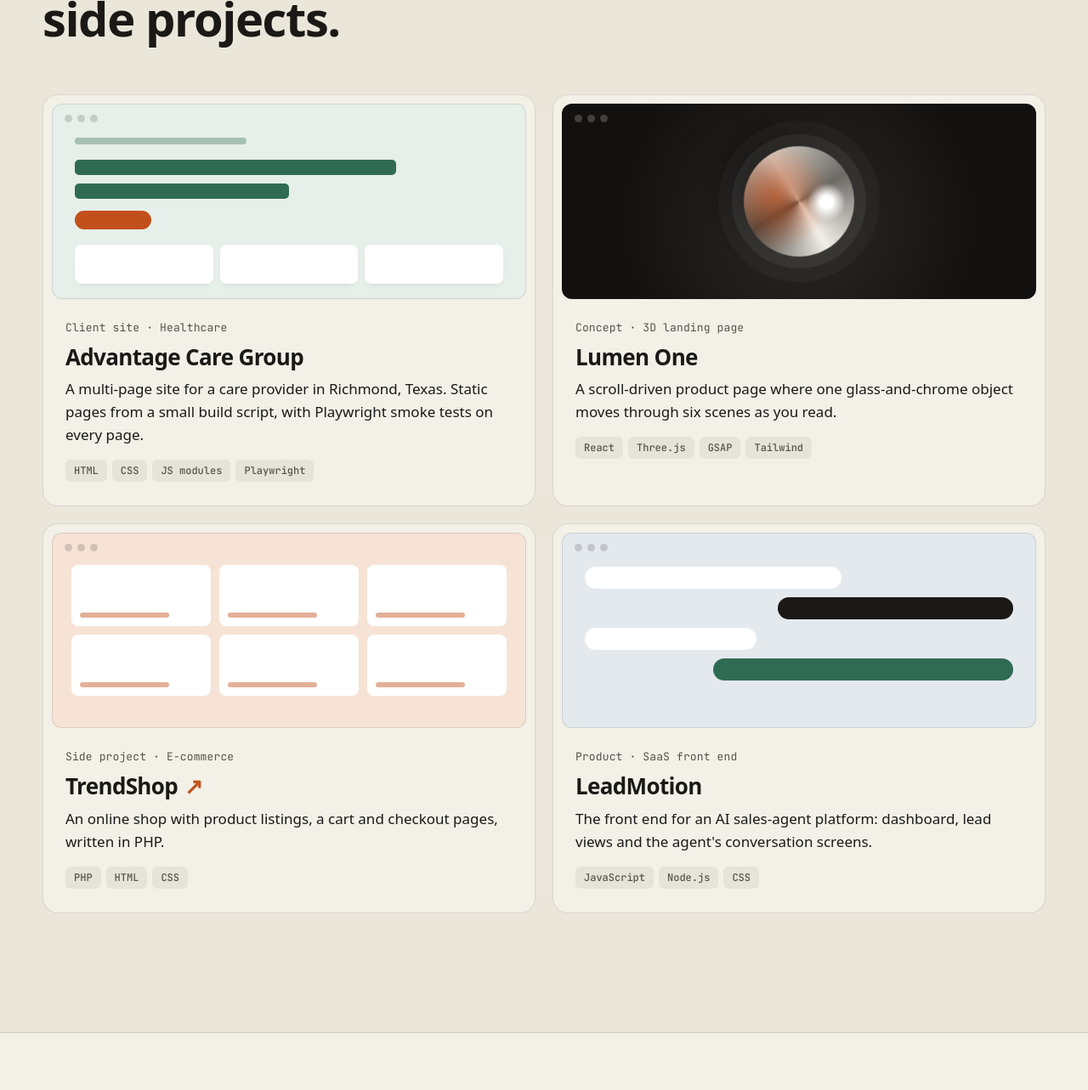
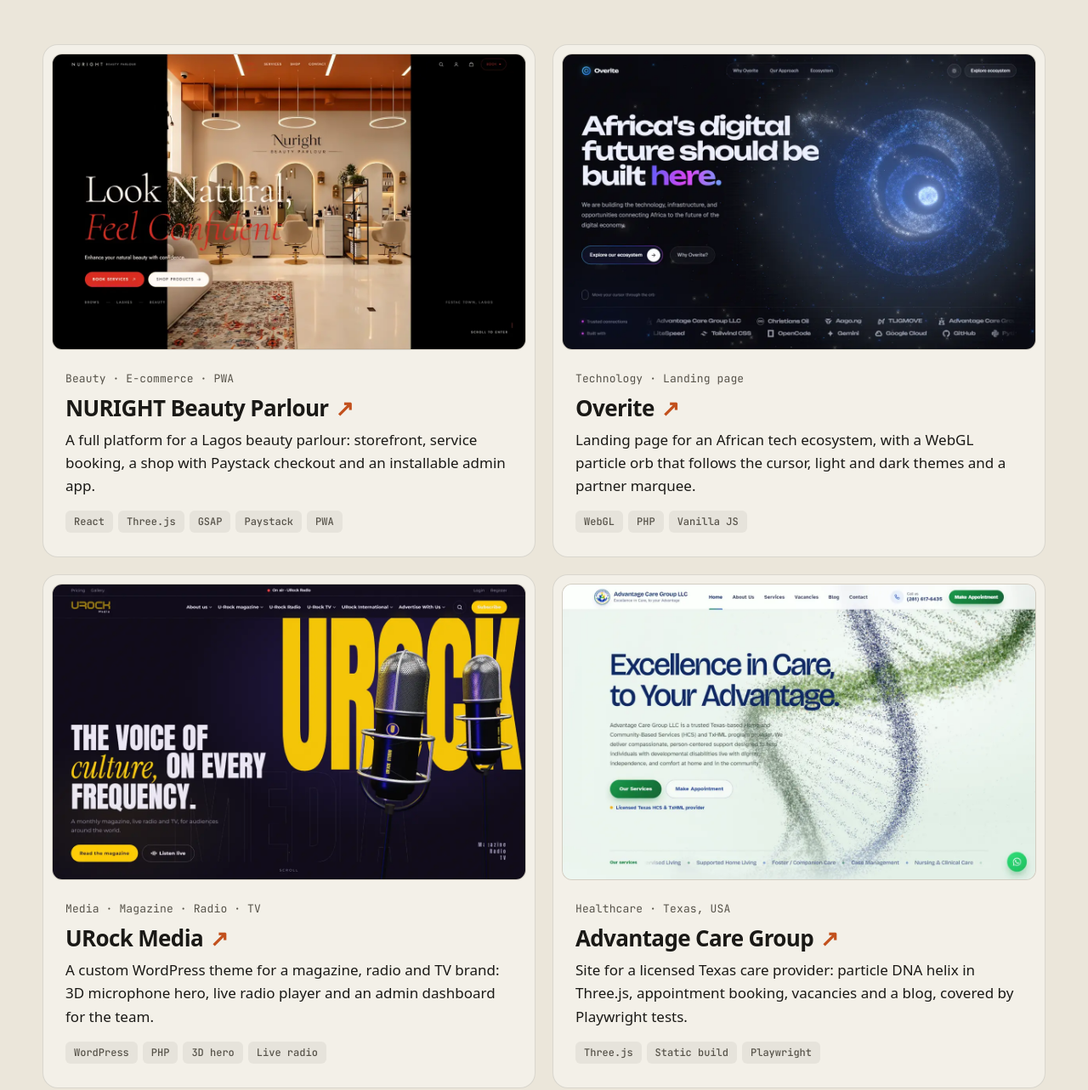
Before and after one commit to jeremiahluis4life-ctrl/Syntecxhub_Portfolio_Website, a plain HTML site: page index.html in a window 1280 px wide. Shown: the part 2013-3296 px from the top of the page at 85% size. Drawn offline with Linux system fonts and the light colour scheme; a web font is replaced by a local one.

Commit message:
Projects: real client sites with screenshots; real email and LinkedIn

```diff
--- a/index.html
+++ b/index.html
@@ -124,71 +124,51 @@
       <div class="wrap">
         <header class="section__head">
           <p class="eyebrow">02 · Projects</p>
-          <h2>Recent builds, from client sites to side projects.</h2>
+          <h2>Live sites I built for real clients.</h2>
         </header>
 
         <div class="projects">
           <article class="card project">
-            <div class="shot shot--care" aria-hidden="true">
-              <div class="shot__bar"><i></i><i></i><i></i></div>
-              <div class="mock-site">
-                <span class="mock-site__nav"></span>
-                <span class="mock-site__h"></span>
-                <span class="mock-site__h mock-site__h--short"></span>
-                <span class="mock-site__btn"></span>
-                <span class="mock-site__cards"><b></b><b></b><b></b></span>
-              </div>
-            </div>
+            <a class="project__link" href="https://nuright.ng" target="_blank" rel="noopener" aria-label="Visit the NURIGHT Beauty Parlour live site"></a>
+            <div class="shot"><img src="img/nuright.webp" alt="NURIGHT Beauty Parlour homepage" width="1200" height="750" loading="lazy" decoding="async"></div>
             <div class="project__body">
-              <p class="mono muted">Client site · Healthcare</p>
-              <h3>Advantage Care Group</h3>
-              <p>A multi-page site for a care provider in Richmond, Texas. Static pages from a small build script, with Playwright smoke tests on every page.</p>
-              <ul class="tags"><li>HTML</li><li>CSS</li><li>JS modules</li><li>Playwright</li></ul>
+              <p class="mono muted">Beauty · E-commerce · PWA</p>
+              <h3>NURIGHT Beauty Parlour <span class="arrow" aria-hidden="true">↗</span></h3>
+              <p>A full platform for a Lagos beauty parlour: storefront, service booking, a shop with Paystack checkout and an installable admin app.</p>
+              <ul class="tags"><li>React</li><li>Three.js</li><li>GSAP</li><li>Paystack</li><li>PWA</li></ul>
             </div>
           </article>
 
           <article class="card project">
-            <div class="shot shot--lumen" aria-hidden="true">
-              <div class="shot__bar"><i></i><i></i><i></i></div>
-              <div class="orb"><span></span></div>
-            </div>
+            <a class="project__link" href="https://overite.co" target="_blank" rel="noopener" aria-label="Visit the Overite live site"></a>
+            <div class="shot"><img src="img/overite.webp" alt="Overite landing page with a particle orb" width="1200" height="750" loading="lazy" decoding="async"></div>
             <div class="project__body">
-              <p class="mono muted">Concept · 3D landing page</p>
-              <h3>Lumen One</h3>
-              <p>A scroll-driven product page where one glass-and-chrome object moves through six scenes as you read.</p>
-              <ul class="tags"><li>React</li><li>Three.js</li><li>GSAP</li><li>Tailwind</li></ul>
+              <p class="mono muted">Technology · Landing page</p>
+              <h3>Overite <span class="arrow" aria-hidden="true">↗</span></h3>
+              <p>Landing page for an African tech ecosystem, with a WebGL particle orb that follows the cursor, light and dark themes and a partner marquee.</p>
+              <ul class="tags"><li>WebGL</li><li>PHP</li><li>Vanilla JS</li></ul>
             </div>
           </article>
 
           <article class="card project">
-            <a class="project__link" href="https://github.com/jeremiahluis4life-ctrl/TrendShop" target="_blank" rel="noopener" aria-label="TrendShop source on GitHub"></a>
-            <div class="shot shot--shop" aria-hidden="true">
-              <div class="shot__bar"><i></i><i></i><i></i></div>
-              <div class="mock-grid"><b></b><b></b><b></b><b></b><b></b><b></b></div>
-            </div>
+            <a class="project__link" href="https://urockmagazine.com.ng" target="_blank" rel="noopener" aria-label="Visit the URock Media live site"></a>
+            <div class="shot"><img src="img/urock.webp" alt="URock Media homepage with 3D microphones" width="1200" height="750" loading="lazy" decoding="async"></div>
             <div class="project__body">
-              <p class="mono muted">Side project · E-commerce</p>
-              <h3>TrendShop <span class="arrow" aria-hidden="true">↗</span></h3>
-              <p>An online shop with product listings, a cart and checkout pages, written in PHP.</p>
-              <ul class="tags"><li>PHP</li><li>HTML</li><li>CSS</li></ul>
+              <p class="mono muted">Media · Magazine · Radio · TV</p>
+              <h3>URock Media <span class="arrow" aria-hidden="true">↗</span></h3>
+              <p>A custom WordPress theme for a magazine, radio and TV brand: 3D microphone hero, live radio player and an admin dashboard for the team.</p>
+              <ul class="tags"><li>WordPress</li><li>PHP</li><li>3D hero</li><li>Live radio</li></ul>
             </div>
           </article>
 
           <article class="card project">
-            <div class="shot shot--saas" aria-hidden="true">
-              <div class="shot__bar"><i></i><i></i><i></i></div>
-              <div class="mock-chat">
-                <span class="in"></span>
-                <span class="out"></span>
-                <span class="in in--short"></span>
-                <span class="out out--long"></span>
-              </div>
-            </div>
+            <a class="project__link" href="https://advantagecg.org/" target="_blank" rel="noopener" aria-label="Visit the Advantage Care Group live site"></a>
+            <div class="shot"><img src="img/acg.webp" alt="Advantage Care Group homepage with a particle DNA helix" width="1200" height="750" loading="lazy" decoding="async"></div>
             <div class="project__body">
-              <p class="mono muted">Product · SaaS front end</p>
-              <h3>LeadMotion</h3>
-              <p>The front end for an AI sales-agent platform: dashboard, lead views and the agent's conversation screens.</p>
-              <ul class="tags"><li>JavaScript</li><li>Node.js</li><li>CSS</li></ul>
+              <p class="mono muted">Healthcare · Texas, USA</p>
+              <h3>Advantage Care Group <span class="arrow" aria-hidden="true">↗</span></h3>
+              <p>Site for a licensed Texas care provider: particle DNA helix in Three.js, appointment booking, vacancies and a blog, covered by Playwright tests.</p>
+              <ul class="tags"><li>Three.js</li><li>Static build</li><li>Playwright</li></ul>
             </div>
           </article>
         </div>
@@ -201,13 +181,11 @@
         <div class="contact__panel glass">
           <p class="eyebrow">03 · Contact</p>
           <h2>Got a page that needs building?</h2>
-          <p class="lead">Tell me what it's for and who'll use it. I reply within a day.</p>
+          <p class="lead">Tell me what it's for and who'll use it.</p>
           <div class="contact__actions">
-            <!-- TODO: replace with your real email before publishing -->
-            <a class="btn" href="mailto:hello@jeremiahluis.example">Email me <span aria-hidden="true">→</span></a>
+            <a class="btn" href="mailto:jeremiahluis4life@gmail.com">Email me <span aria-hidden="true">→</span></a>
             <a class="btn btn--ghost" href="https://github.com/jeremiahluis4life-ctrl" target="_blank" rel="noopener">GitHub</a>
-            <!-- TODO: replace with your LinkedIn profile URL -->
-            <a class="btn btn--ghost" href="https://www.linkedin.com/" target="_blank" rel="noopener">LinkedIn</a>
+            <a class="btn btn--ghost" href="https://www.linkedin.com/in/jerry-luis-55473226b" target="_blank" rel="noopener">LinkedIn</a>
           </div>
         </div>
       </div>
--- a/style.css
+++ b/style.css
@@ -186,52 +186,14 @@ a { color: inherit; }
 .tags { display: flex; flex-wrap: wrap; gap: 6px; margin-top: 6px; }
 .tags li { font: 500 12px/1 var(--mono); padding: 7px 10px; border-radius: 6px; background: rgba(26,25,22,.06); color: var(--ink-2); }
 
-/* project "screens": drawn in CSS so the page stays HTML + CSS only */
+/* project screenshots */
 .shot {
-  position: relative; height: 230px; margin: 10px 10px 0; border-radius: 12px; overflow: hidden;
-  border: 1px solid var(--line);
+  margin: 10px 10px 0; border-radius: 12px; overflow: hidden;
+  border: 1px solid var(--line); background: var(--paper-2);
+  aspect-ratio: 16 / 10;
 }
-.shot > :not(.shot__bar) { transition: transform .6s var(--ease); }
-.project:hover .shot > :not(.shot__bar) { transform: scale(1.03); }
-.shot__bar { position: relative; z-index: 1; display: flex; gap: 6px; padding: 12px 14px; }
-.shot__bar i { width: 9px; height: 9px; border-radius: 50%; background: rgba(0,0,0,.15); }
-
-.shot--care { background: #e6efe9; }
-.mock-site { display: grid; gap: 10px; padding: 6px 26px; }
-.mock-site span { display: block; border-radius: 5px; }
-.mock-site__nav { height: 8px; width: 40%; background: rgba(47,107,82,.35); margin-bottom: 8px; }
-.mock-site__h { height: 18px; width: 75%; background: var(--green); }
-.mock-site__h--short { width: 50%; }
-.mock-site__btn { height: 22px; width: 90px; border-radius: 999px !important; background: var(--accent); margin-top: 4px; }
-.mock-site__cards { display: grid !important; grid-template-columns: repeat(3, 1fr); gap: 8px; margin-top: 8px; }
-.mock-site__cards b { height: 46px; border-radius: 8px; background: #fff; box-shadow: 0 4px 10px -6px rgba(0,0,0,.2); }
-
-.shot--lumen { background: radial-gradient(circle at 50% 60%, #2b2a26, #121110 70%); }
-.shot--lumen .shot__bar i { background: rgba(255,255,255,.2); }
-.orb { position: absolute; inset: 0; display: grid; place-items: center; }
-.orb span {
-  width: 130px; height: 130px; border-radius: 50%;
-  background:
-    radial-gradient(circle at 35% 30%, #fff 0 6%, transparent 18%),
-    radial-gradient(circle at 60% 70%, rgba(194,80,28,.7), transparent 55%),
-    conic-gradient(from 200deg, #d9d6cf, #6c6a65, #f2efe8, #45433f, #d9d6cf);
-  box-shadow: 0 0 0 14px rgba(255,255,255,.06), 0 0 0 30px rgba(255,255,255,.03), 0 30px 60px -10px rgba(0,0,0,.8);
-  animation: spin 14s linear infinite;
-}
-@keyframes spin { to { transform: rotate(360deg); } }
-
-.shot--shop { background: #f6e3d6; }
-.mock-grid { display: grid; grid-template-columns: repeat(3, 1fr); gap: 10px; padding: 4px 22px; }
-.mock-grid b { height: 72px; border-radius: 8px; background: #fff; position: relative; }
-.mock-grid b::after { content: ""; position: absolute; left: 10px; right: 30%; bottom: 10px; height: 6px; border-radius: 3px; background: rgba(194,80,28,.45); }
-
-.shot--saas { background: #e4e9ee; }
-.mock-chat { display: grid; gap: 10px; padding: 6px 26px; }
-.mock-chat span { display: block; height: 26px; border-radius: 14px; }
-.mock-chat .in { width: 60%; background: #fff; }
-.mock-chat .in--short { width: 40%; }
-.mock-chat .out { width: 55%; justify-self: end; background: var(--ink); }
-.mock-chat .out--long { width: 70%; background: var(--green); }
+.shot img { width: 100%; height: 100%; object-fit: cover; object-position: top; transition: transform .7s var(--ease); }
+.project:hover .shot img { transform: scale(1.03); }
 
 /* Contact */
 .contact__panel {
@@ -263,7 +225,6 @@ a { color: inherit; }
   .nav a { padding: 10px 9px; font-size: 14px; }
   .skills { grid-template-columns: 1fr; }
   .hero__actions .btn, .contact__actions .btn { width: 100%; }
-  .shot { height: 190px; }
   .facts div { flex-direction: column; gap: 2px; }
   .facts dd { text-align: left; }
 }
```
Also changed, not shown: img$n.png (added), img/acg.webp (added), img/nuright.webp (added), img/overite.webp (added), img/urock.webp (added), 1 other file.
